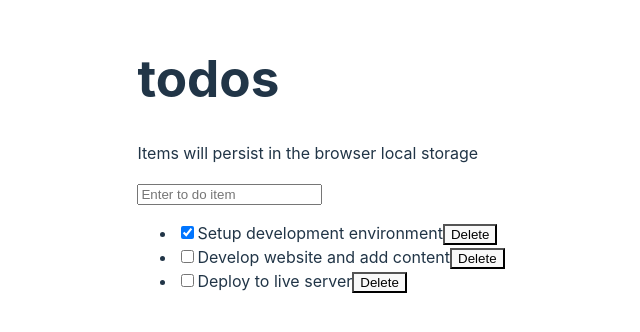
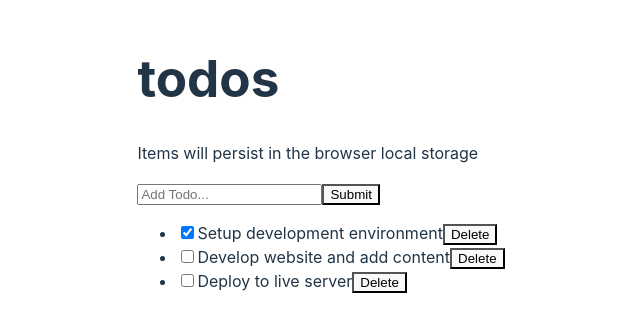
Before and after one commit to NoelLincoln/react-to-do-list, a React (Vite) app: page / in a window 1280 px wide. Shown: the top 332 px of the page, without its empty margins (319-959 px from the left). Built offline with nearby package versions, Linux system fonts and the light colour scheme.

Commit message:
add functionality to add todo items

```diff
--- a/src/components/InputTodo.jsx
+++ b/src/components/InputTodo.jsx
@@ -1,10 +1,35 @@
-const InputTodo = () => {
+import { useState } from 'react';
+import PropTypes from 'prop-types';
+
+const InputTodo = ({ addTodoItem }) => {
+  const [title, setTitle] = useState('');
+
+  const handleChange = (e) => {
+    setTitle(e.target.value);
+  };
+
+  const handleSubmit = (e) => {
+    e.preventDefault();
+    console.log(title);
+    addTodoItem(title);
+    setTitle('');
+  };
+
+  InputTodo.propTypes = {
+    addTodoItem: PropTypes.func,
+  };
+
   return (
-    <div>
-      <form>
-        <input type="text" placeholder="Enter to do item"/>
-      </form>
-    </div>
+    <form onSubmit={handleSubmit}>
+      <input
+        type="text"
+        placeholder="Add Todo..."
+        value={title}
+        onChange={handleChange}
+      />
+      <button>Submit</button>
+    </form>
   );
 };
+
 export default InputTodo;
--- a/src/components/TodosLogic.jsx
+++ b/src/components/TodosLogic.jsx
@@ -42,14 +42,24 @@ const TodosLogic = () => {
     ]);
   };
 
+  const addTodoItem = (title) => {
+    const newTodo = {
+      id: 4,
+      title: title,
+      completed: false,
+    };
+    setTodos([...todos, newTodo]);
+  };
+
   return (
     <div>
-      <InputTodo />
+      <InputTodo addTodoItem={addTodoItem} />
       <TodosList
         todosProps={todos}
         setTodos={setTodos}
         handleChange={handleChange}
         delTodo={delTodo}
+        addTodoItem={addTodoItem}
       />
     </div>
   );
```
